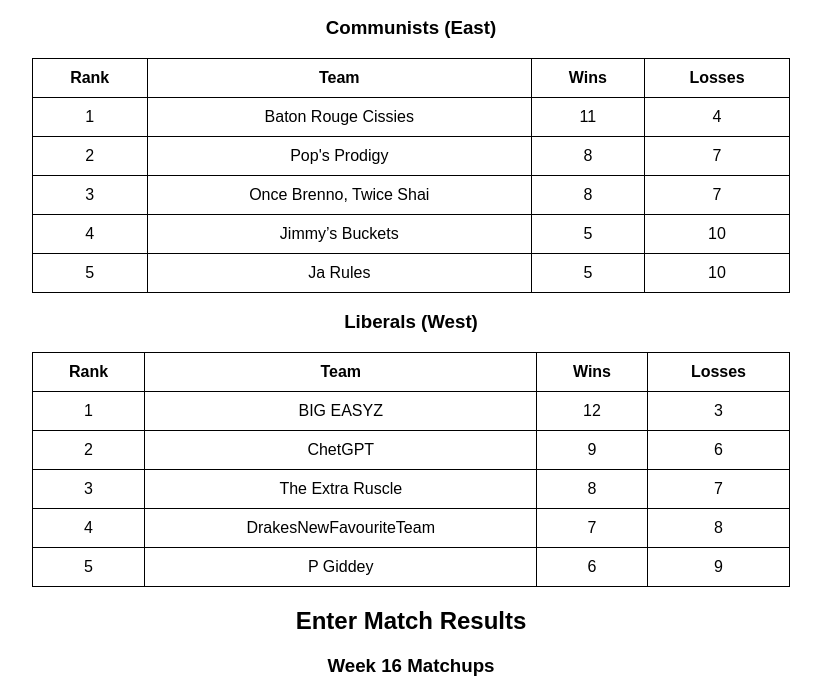
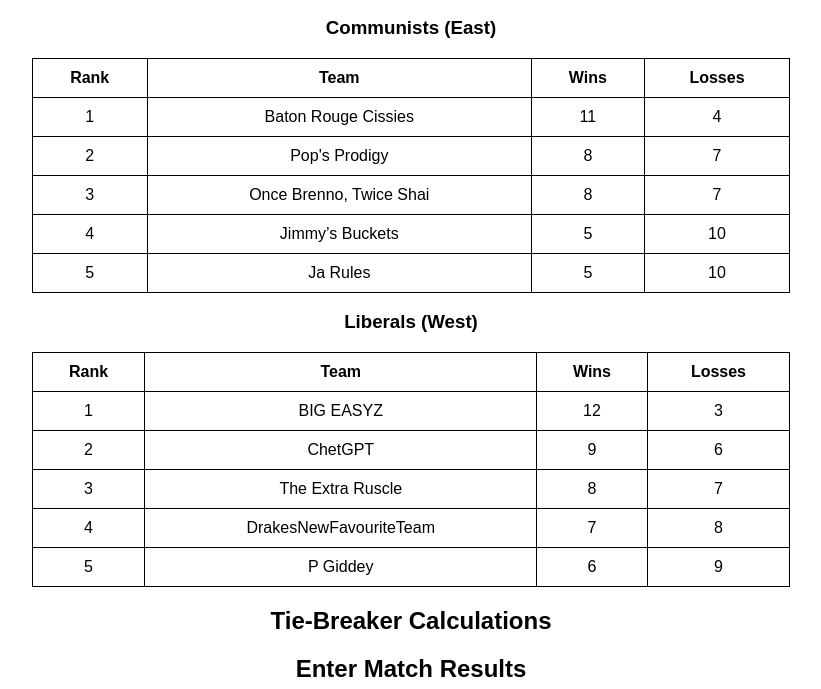
Before and after one commit to edgeoflogic/thesnakepit, a plain HTML site: page index.html in a window 1280 px wide. Shown: the part 111-800 px from the top of the page, without its empty margins (229-1050 px from the left). Drawn offline with Linux system fonts and the light colour scheme.

Commit message:
Update index.html

```diff
--- a/index.html
+++ b/index.html
@@ -43,6 +43,13 @@
         </div>
     </section>
 
+    <section id="tieBreakerResults">
+    <h2>Tie-Breaker Calculations</h2>
+    <div id="tieBreakerContainer">
+        <!-- Tie-breaker results will be displayed here if applicable -->
+    </div>
+    </section>
+
     <section id="matchups">
         <h2>Enter Match Results</h2>
 
```
